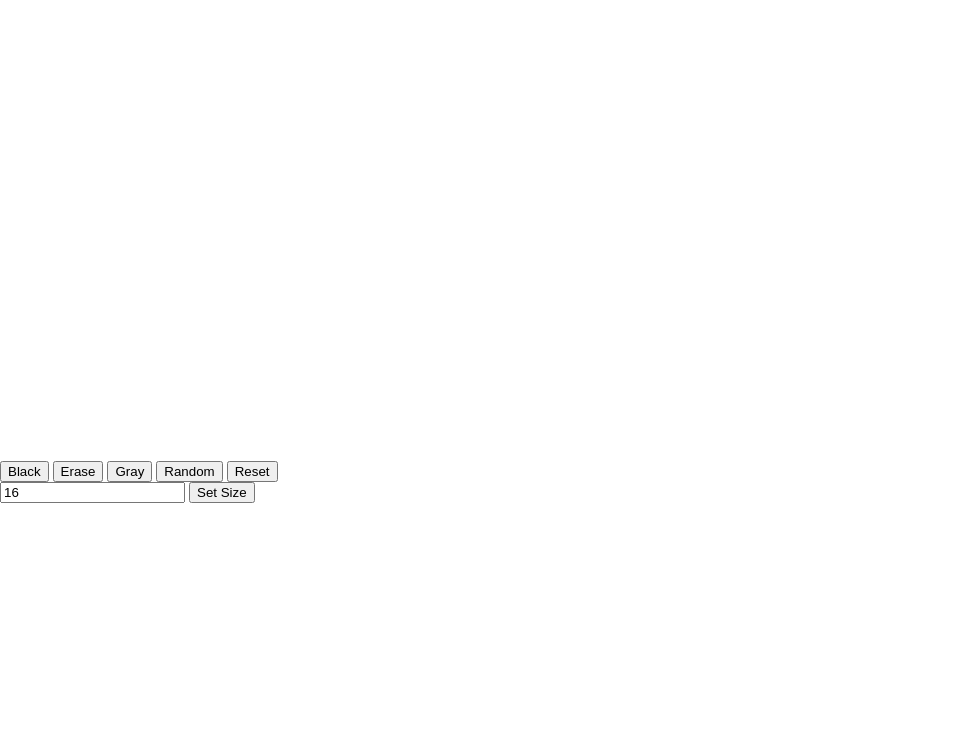
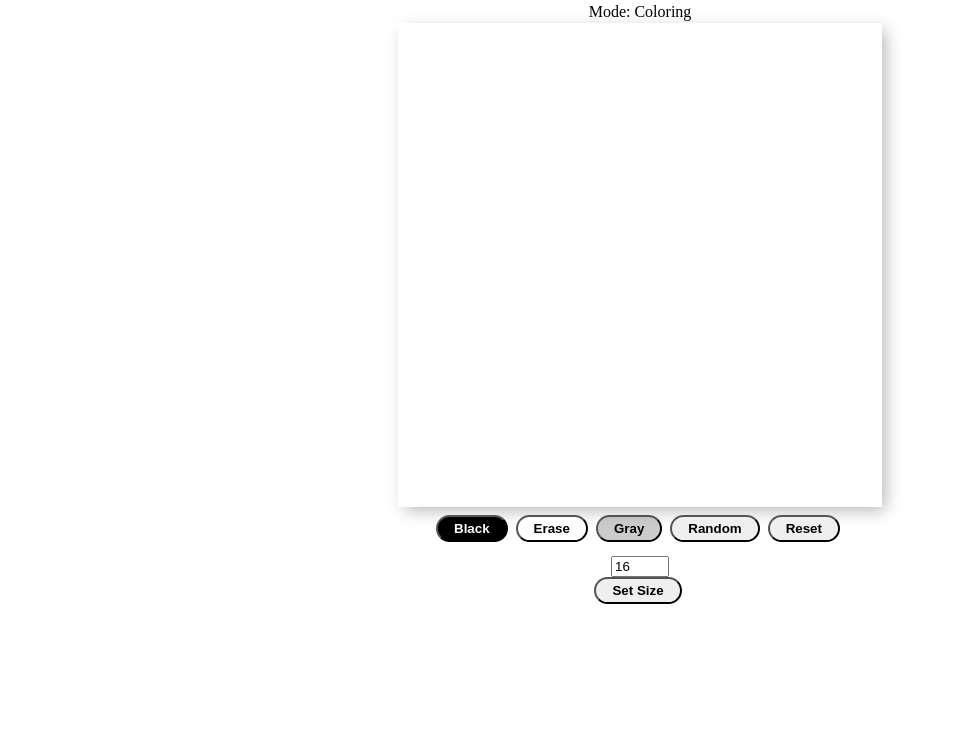
Before and after one commit to chadjowens/etch-a-sketch2, a plain HTML site: page index.html in a window 1280 px wide. Shown: the part 87-816 px from the top of the page, without its empty margins (0-956 px from the left). Drawn offline with Linux system fonts and the light colour scheme.

Commit message:
Added CSS styling.

```diff
--- a/app.js
+++ b/app.js
@@ -1,5 +1,6 @@
 let color = "black";
 let click = false;
+document.querySelector('.error').style.display = 'none';
 
 
 function populateBoard(size) {
@@ -25,9 +26,11 @@ populateBoard(16)
 
 function changeSize(input) {
     if (input >= 2 && input <= 100) {
+        document.querySelector('.error').style.display = 'none';
         populateBoard(input);
     } else {
         console.log("too much or not enough!!!");
+        document.querySelector('.error').style.display = 'flex';
     }
 }
 
--- a/index.html
+++ b/index.html
@@ -16,15 +16,18 @@
         <div class="content">
             <div class="board"></div>
             <div class="buttons">
-                <button onclick="changeColor('black')">Black</button>
-                <button onclick="changeColor('white')">Erase</button>
-                <button onclick="changeColor('gray')">Gray</button>
-                <button onclick="changeColor('random')">Random</button>
+                <button class="blackButton" onclick="changeColor('black')">Black</button>
+                <button class="erasorButton" onclick="changeColor('white')">Erase</button>
+                <button class="grayButton" onclick="changeColor('gray')">Gray</button>
+                <button class="randomButton"onclick="changeColor('random')">Random</button>
                 <button onclick="resetBoard()">Reset</button>
             </div>
             <input type="text" placeholder="Size of Board" value="16" onchange="changeSize(this.value)" />
             <button>Set Size</button>
         </div>
+        <div class="error">
+            Input must be between 2 and 100
+        </div>
     </div>
 </body>
 <script src="app.js"></script>
--- a/reset.css
+++ b/reset.css
@@ -3,19 +3,86 @@
    License: none (public domain)
 */
 
-html, body, div, span, applet, object, iframe,
-h1, h2, h3, h4, h5, h6, p, blockquote, pre,
-a, abbr, acronym, address, big, cite, code,
-del, dfn, em, img, ins, kbd, q, s, samp,
-small, strike, strong, sub, sup, tt, var,
-b, u, i, center,
-dl, dt, dd, ol, ul, li,
-fieldset, form, label, legend,
-table, caption, tbody, tfoot, thead, tr, th, td,
-article, aside, canvas, details, embed,
-figure, figcaption, footer, header, hgroup,
-menu, nav, output, ruby, section, summary,
-time, mark, audio, video {
+html,
+body,
+div,
+span,
+applet,
+object,
+iframe,
+h2,
+h3,
+h4,
+h5,
+h6,
+p,
+blockquote,
+pre,
+a,
+abbr,
+acronym,
+address,
+big,
+cite,
+code,
+del,
+dfn,
+em,
+img,
+ins,
+kbd,
+q,
+s,
+samp,
+small,
+strike,
+strong,
+sub,
+sup,
+tt,
+var,
+b,
+u,
+i,
+center,
+dl,
+dt,
+dd,
+ol,
+ul,
+li,
+fieldset,
+form,
+label,
+legend,
+table,
+caption,
+tbody,
+tfoot,
+thead,
+tr,
+th,
+td,
+article,
+aside,
+canvas,
+details,
+embed,
+figure,
+figcaption,
+footer,
+header,
+hgroup,
+menu,
+nav,
+output,
+ruby,
+section,
+summary,
+time,
+mark,
+audio,
+video {
     margin: 0;
     padding: 0;
     border: 0;
@@ -23,25 +90,44 @@ time, mark, audio, video {
     font: inherit;
     vertical-align: baseline;
 }
+
 /* HTML5 display-role reset for older browsers */
-article, aside, details, figcaption, figure,
-footer, header, hgroup, menu, nav, section {
+article,
+aside,
+details,
+figcaption,
+figure,
+footer,
+header,
+hgroup,
+menu,
+nav,
+section {
     display: block;
 }
+
 body {
     line-height: 1;
 }
-ol, ul {
+
+ol,
+ul {
     list-style: none;
 }
-blockquote, q {
+
+blockquote,
+q {
     quotes: none;
 }
-blockquote:before, blockquote:after,
-q:before, q:after {
+
+blockquote:before,
+blockquote:after,
+q:before,
+q:after {
     content: '';
     content: none;
 }
+
 table {
     border-collapse: collapse;
     border-spacing: 0;
--- a/styles.css
+++ b/styles.css
@@ -1,5 +1,107 @@
+.flex-container {
+    height: 100vh;
+    width: 100vw;
+    display: flex;
+    flex-direction: column;
+    align-items: center;
+    background-color: linear-gradient(rgba(96, 79, 252, 0.082), white);
+}
+
+
 .board {
-    width: 500px;
-    height: 500px;
+    width: 80%;
+    height: 80%;
     display: grid;
+    background-color: white;
+    box-shadow: inset 0 -3em rgba(0, 0, 0, 0.1), 0 0 0 2px rgba(255, 255, 255), 0.3em 0.3em 1em rgba(0, 0, 0, 0.3);
 }
+
+.board:hover {
+    cursor: pointer;
+}
+
+.content {
+    display: flex;
+    flex-direction: column;
+    align-items: center;
+    min-width: 300px;
+    min-height: 300px;
+    width: 60vw;
+    height: 60vw;
+    max-width: 600px;
+    max-height: 600px;
+}
+
+.title {
+    display: flex;
+    justify-content: center;
+}
+
+.buttons {
+    margin-top: 10px;
+    margin-bottom: 10px;
+}
+
+button {
+    padding: 0.3em 1.2em;
+    margin: 0 0.3em 0.3em 0;
+    border-radius: 2em;
+    text-decoration: none;
+    font-weight: 600;
+    text-align: center;
+    transition: all 0.2s
+}
+
+.button:hover {
+    cursor: pointer;
+}
+
+.blackButton {
+    background-color: black;
+    color: white;
+}
+
+.blackButton:hover {
+    background-color: white;
+    color: black;
+}
+
+.grayButton {
+    background-color: rgba(128, 128, 128, 0.411);
+    color: black;
+}
+
+.grayButton:hover {
+    background-color: rgba(95, 95, 95);
+    color: white;
+}
+
+.randomButton {
+    background-color: linear-gradient(0.25turn #f65cfc, #ebf8e1, #583cf6);
+}
+
+.randomButton:hover {
+    background-color: linear-gradient(0.25turn #20ff02, #ebf8e1, #aecc03);
+}
+
+.erasorButton {
+    background-color: rgba(255, 255, 255);
+    color: rgb(0, 0, 0);
+}
+
+.erasorButton:hover {
+    background-color: white;
+    color: rgb(255, 255, 255);
+}
+
+input {
+    width: 50px;
+}
+
+.mode {
+    margin-bottom: 5px;
+}
+
+.error {
+    display: none;
+}
```
Lines whose indentation alone changed are shown as unchanged.
